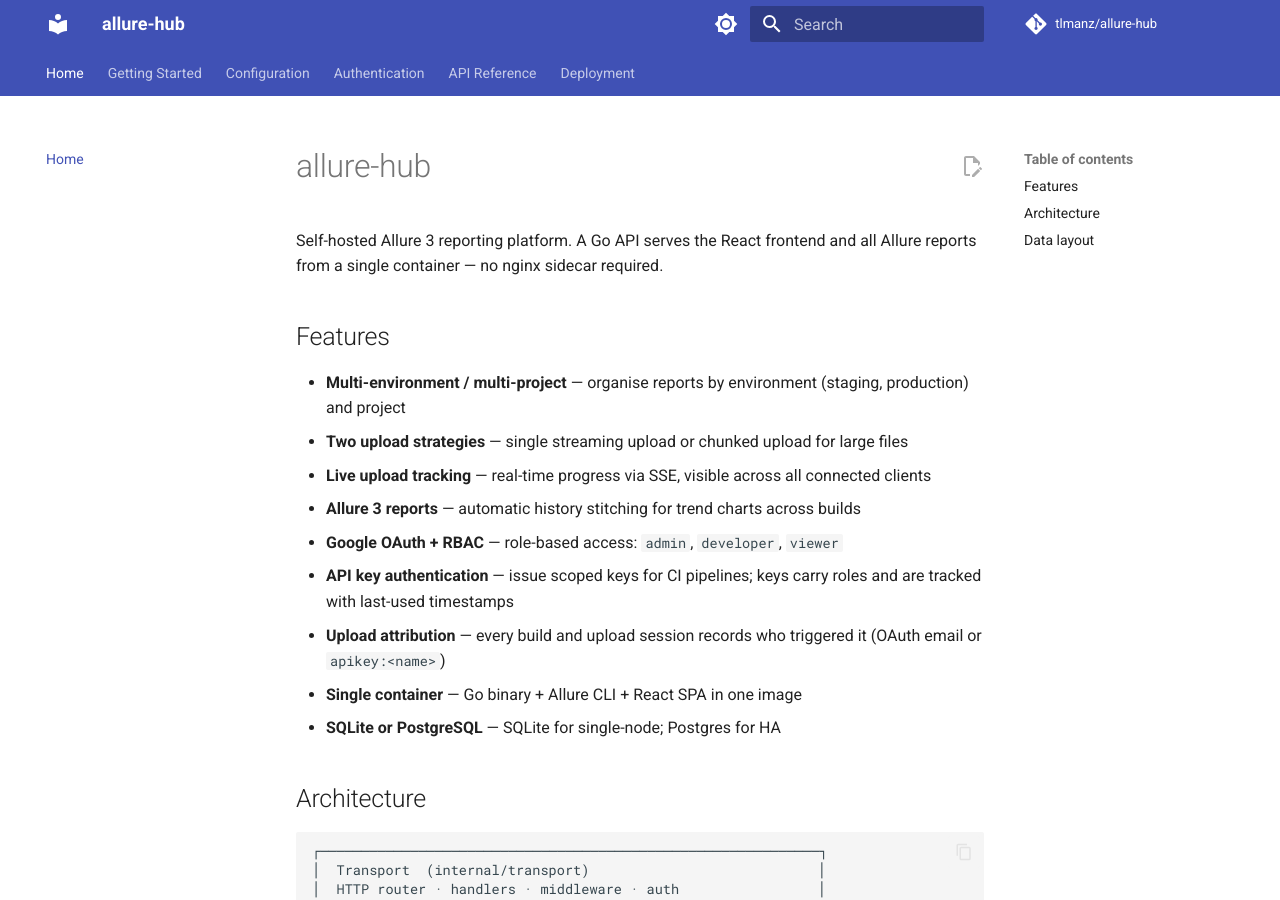
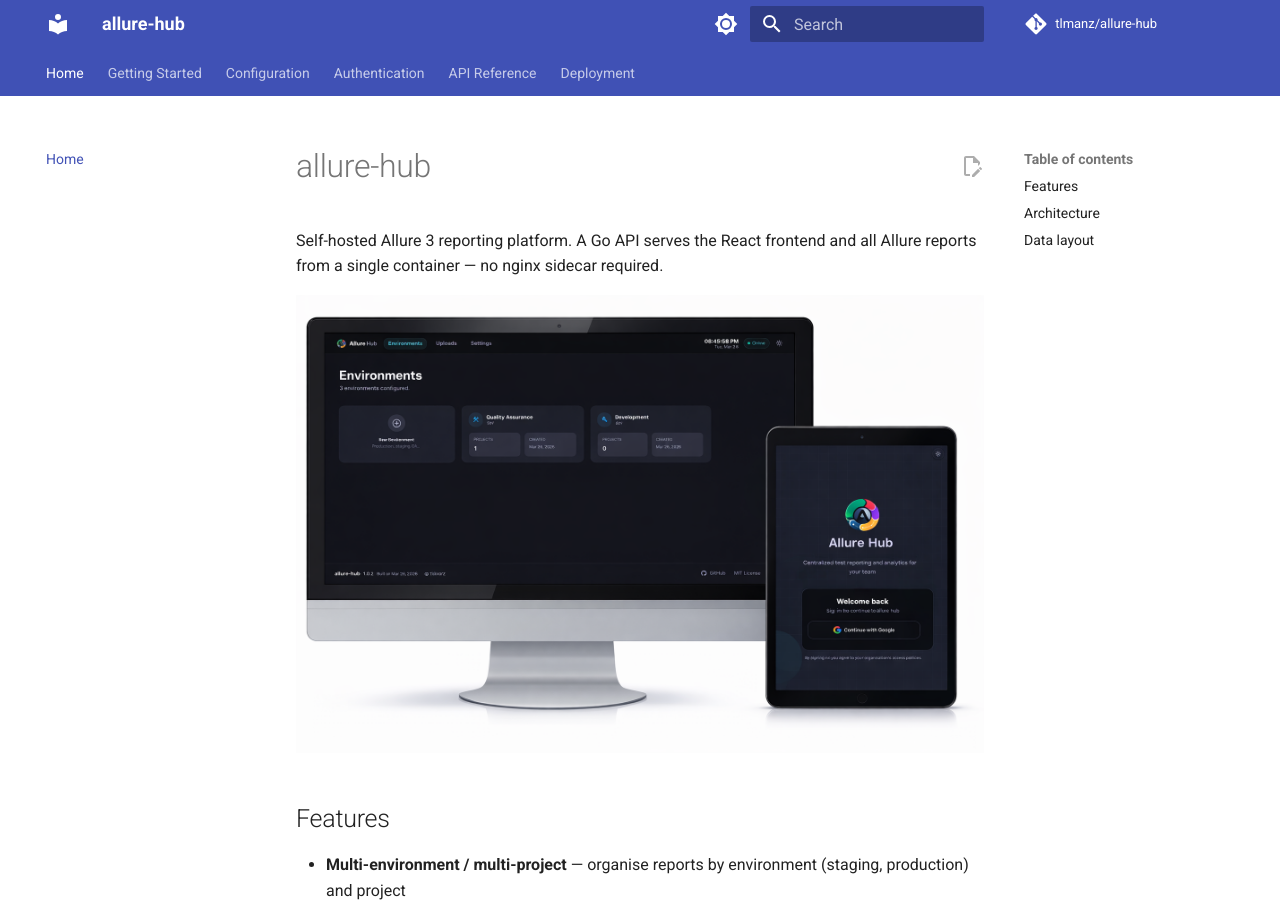
Before and after one commit to tlmanz/allure-hub, an MkDocs documentation site: the page built from docs/index.md, in a window 1280 px wide and 900 px high. Built offline with MkDocs 1.6.1 and Material for MkDocs 9.7.7, drawn with Linux system fonts in a browser that asks for light colours; comment, search, counter and statistics services are not loaded.

Commit message:
fix: correct image placement in documentation for Allure Hub UI

```diff
--- a/docs/index.md
+++ b/docs/index.md
@@ -1,6 +1,8 @@
 # allure-hub
 
 Self-hosted Allure 3 reporting platform. A Go API serves the React frontend and all Allure reports from a single container — no nginx sidecar required.
+
+![Allure Hub UI](image.png)
 
 ## Features
 
```
